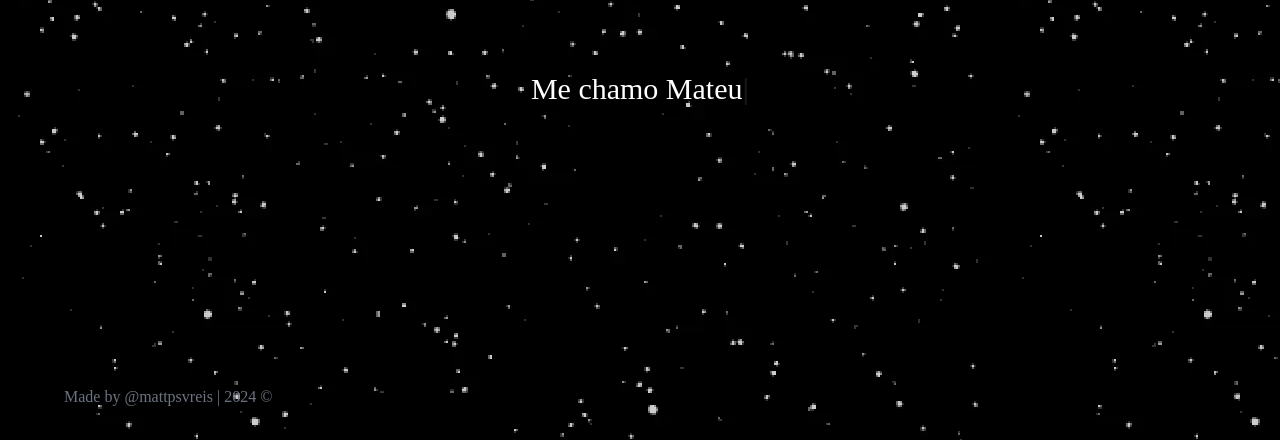
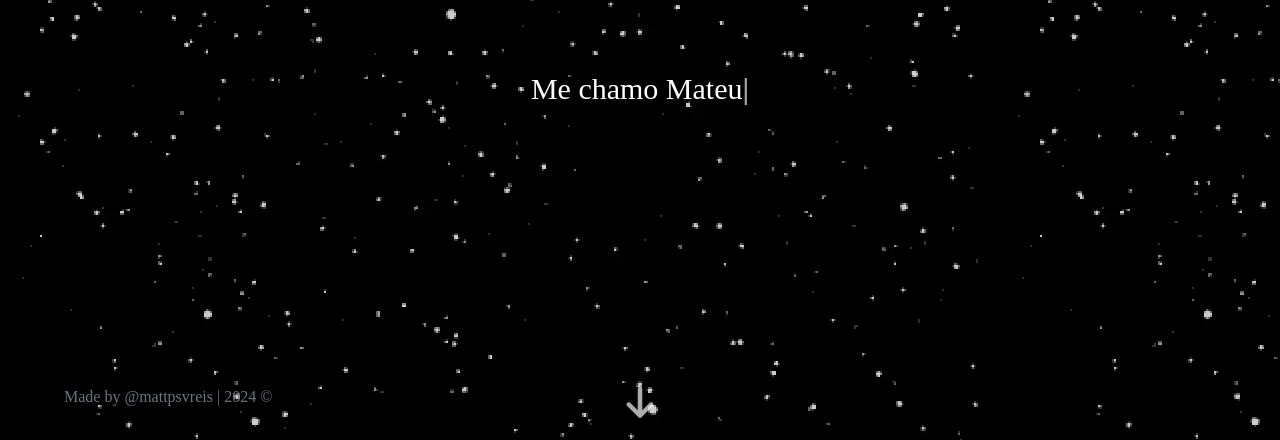
Before and after one commit to mattpsvreis/mattpsvreis-portfolio, a React (Vite) app: page / in a window 1280 px wide. Shown: the part 359-799 px from the top of the page. Built offline with nearby package versions, Linux system fonts and the light colour scheme; a web font is replaced by a local one.

Commit message:
feat: blinking arrow

```diff
--- a/src/pages/landing/sections/home/index.tsx
+++ b/src/pages/landing/sections/home/index.tsx
@@ -1,6 +1,9 @@
 import { FC, Fragment } from 'react';
 
 import { SelfWritingText } from '@/components/data-display/self-writing-text';
+import * as Icon from 'react-icons/fa6';
+
+import '@styles/blinking-arrow.css';
 
 import { SectionWrapper } from '../../components/section-wrapper';
 
@@ -21,6 +24,11 @@ export const Home: FC = () => {
           className='text-center text-3xl'
         />
       </SectionWrapper>
+      <div className='flex items-center justify-center'>
+        <a href='#about' target='_self'>
+          <Icon.FaArrowDown size={36} className='blinking-arrow -mt-16' />
+        </a>
+      </div>
       <hr />
     </Fragment>
   );
--- /dev/null
+++ b/src/styles/blinking-arrow.css
@@ -0,0 +1,14 @@
+@keyframes blink {
+  0% {
+    -webkit-transform: translateY(0);
+    opacity: 0.4;
+  }
+  100% {
+    -webkit-transform: translateY(0.8em);
+    opacity: 0.9;
+  }
+}
+
+.blinking-arrow {
+  animation: blink 0.6s infinite alternate ease-in-out;
+}
```
